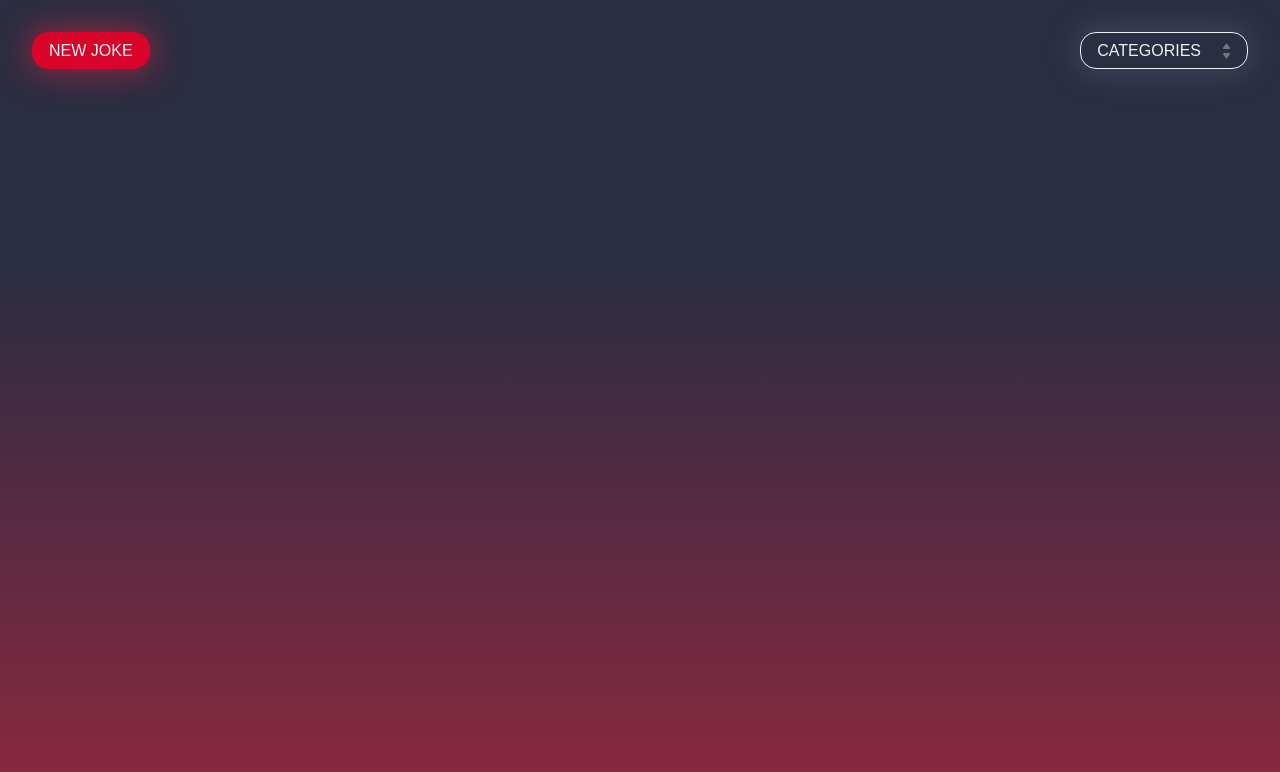
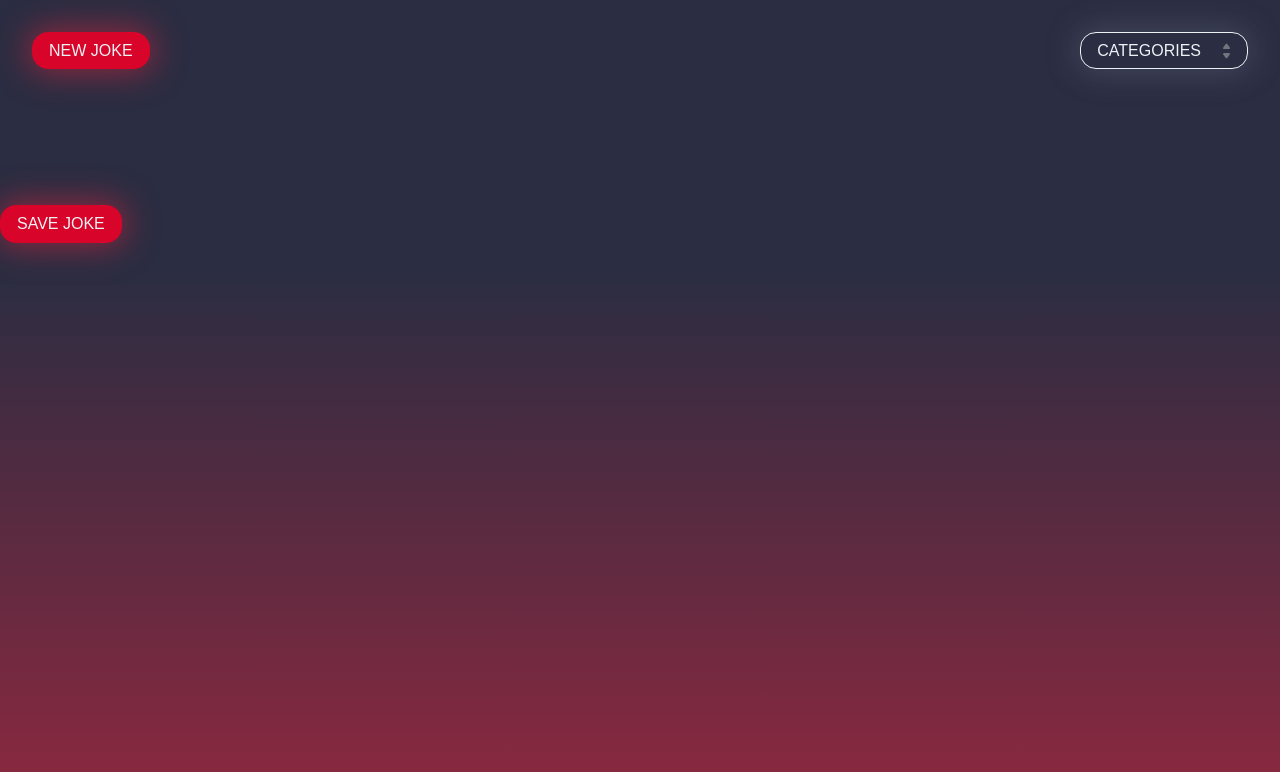
Before and after one commit to HannesAlexandersson/The-Chuck-Norris-generator, a React (Vite) app: page / in a window 1280 px wide. Shown: the top 772 px of the page. Built offline with nearby package versions, Linux system fonts and the light colour scheme.

Commit message:
working on save joke btn

```diff
--- a/src/App.jsx
+++ b/src/App.jsx
@@ -1,5 +1,5 @@
 import { useState, useEffect } from 'react';
-import { Header } from './components/index.js';
+import { Header, Redbtn } from './components/index.js';
 import { getJoke } from './apiFunctions/index.js';//get all our API functions imported
 import './App.css';
 
@@ -7,6 +7,8 @@ function App() {
   const [joke, setJoke] = useState('');//we store the joke in a state
   const [selectedCategory, setSelectedCategory] = useState('');//the categories are also stored in a state, this state updates when user choose a category
   const [loaded, setLoaded] = useState(false);//a state to handle if the " " should render
+  const [jokes, setJokes] = useState([]); //state to store the saved jokesarray
+
 
 
   //the clickhandler uses the imported fetch function to actually get the random joke from the API
@@ -20,7 +22,7 @@ function App() {
     }
   };
 
-
+  //fetch the joke and set the states
   useEffect(() => {
     const fetchData = async () => {
       if (selectedCategory) {
@@ -35,16 +37,22 @@ function App() {
     };
 
     fetchData();
-  }, [selectedCategory]);//we hook renders evertime the user selects an category
-
-
+  }, [selectedCategory]);//render the joke when the category state changes
 
   //the category handler updates the category state when the user chooses a category
   const handleCategorySelect = async (category) => {
     setSelectedCategory(category);
   };
 
-  //console.log(selectedCategory, 'app category'); /*DEBUG */
+  //handler for saving the joke to the joke array
+  const handleSave = () => {
+    if (joke.trim() === '') { //if there is a error and the joke is empty string
+      return;
+    }
+
+  setJokes([...jokes, joke]);//set the state with the joke
+};
+
   return (
     <>
         <Header
@@ -62,52 +70,18 @@ function App() {
           )}
 
         </div>
+
+        <div className='saveBtn-wrapper'>
+          <Redbtn onClick={handleSave} >
+            <p>save joke</p>
+          </Redbtn>
+        </div>
+
+        <div className='savedContainer'>
+
+        </div>
     </>
   );
 }
 
 export default App;
-
-/*
- <div className='page-wrapper'>
-      <div className='main-container'>
-        <div className='headerWrap'>
-          <h1>Get your daily Chuck Norris joke</h1>
-        </div>
-
-        <div className='randomJoke-container'>
-          <button onClick={handleGetJoke}>Get a random joke</button>
-
-          <div className="displayBox">
-            <p>{joke}</p>
-          </div>
-
-
-          </div>
-        </div>
-
-        <div className='secondary-container'>
-
-          <div className='categories-container'>
-
-            <select value={selectedCategory} onChange={handleCategoryChange}>
-              <option value="">Select a category</option>
-              {categoriesData.map((category, index) => (
-                <option key={index} value={category}>
-                  {category}
-                </option>
-              ))}
-            </select>
-            <button onClick={handleGetCategoryJoke}>Get joke by category</button>
-
-            <div className="displayBox">
-              <p>{catJoke}</p>
-            </div>
-
-          </div>
-
-        </div>
-
-
-      </div>
-*/
--- /dev/null
+++ b/src/components/RedBtn/RedBtn.jsx
@@ -0,0 +1,17 @@
+import props from 'prop-types';
+import style from './redbtn.module.css';
+
+function Redbtn(props){
+
+    return(
+        <button className={style.redBtn}>
+            {props.children}
+        </button>
+
+    );
+}
+Redbtn.propTypes = {
+    children: props.string,
+
+  };
+export default Redbtn
--- /dev/null
+++ b/src/components/RedBtn/redbtn.module.css
@@ -0,0 +1,25 @@
+.redBtn{
+    display: flex;
+    padding: 0.5rem 1rem;
+    flex-direction: column;
+    align-items: center;
+    gap: 1.3125rem;
+
+    border: 1px solid var(--Dark-red);
+    border-radius: 1rem;
+    background: var(--Dark-red);
+    box-shadow: 0px 0px 32px 4px rgba(239, 35, 60, 0.50);
+
+    cursor: pointer;
+}
+
+.redBtn > p{
+    color: var(--Light-blue);
+    font-family: var(--default-font);
+    font-size: 1rem;
+    font-style: normal;
+    font-weight: 400;
+    line-height: 121.307%;
+    text-transform: uppercase;
+    margin: 0;
+}
--- a/src/components/index.js
+++ b/src/components/index.js
@@ -1,3 +1,4 @@
 export { default as Header } from './Header/Header.jsx';
 export { default as CategoryBtn } from './CategoryBtn/CategoryBtn.jsx';
 export { default as Jokebtn } from './JokeBtn/JokeBtn.jsx';
+export { default as Redbtn } from './RedBtn/RedBtn.jsx';
```
Also changed, not shown: 1 other file (tests, documents, lock files or other folders).
